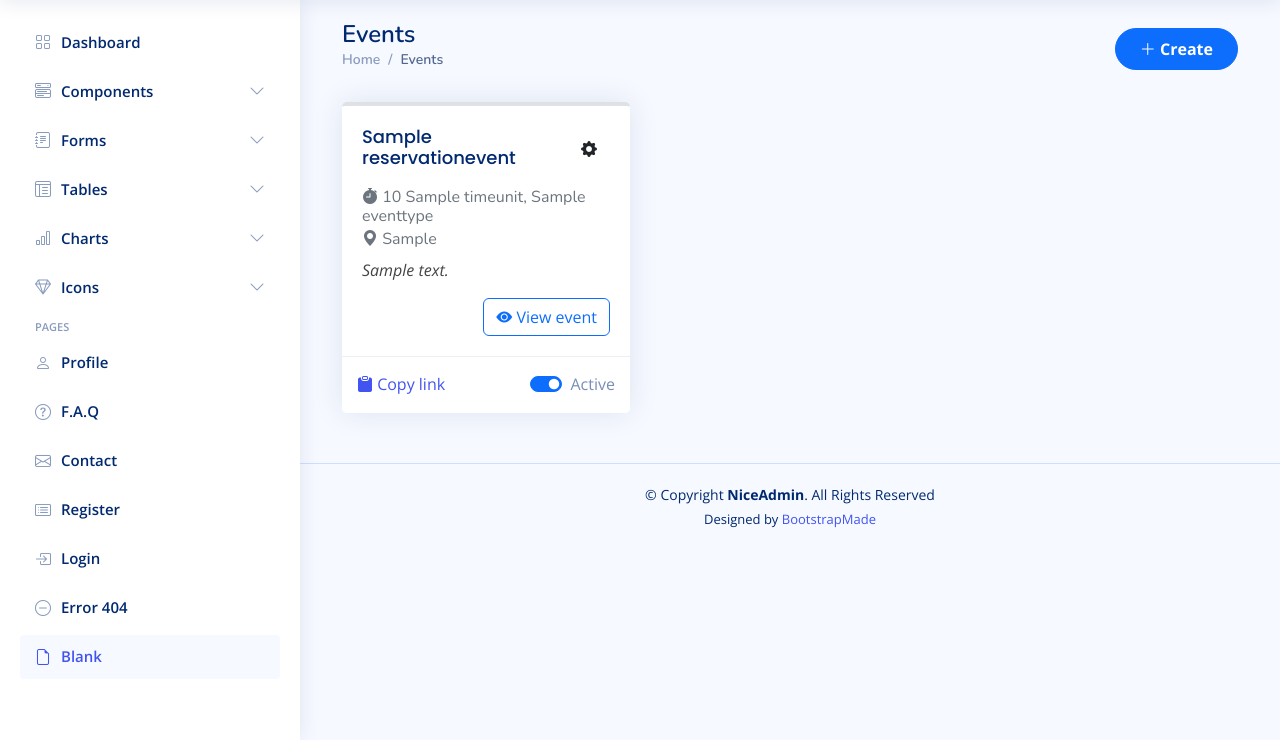
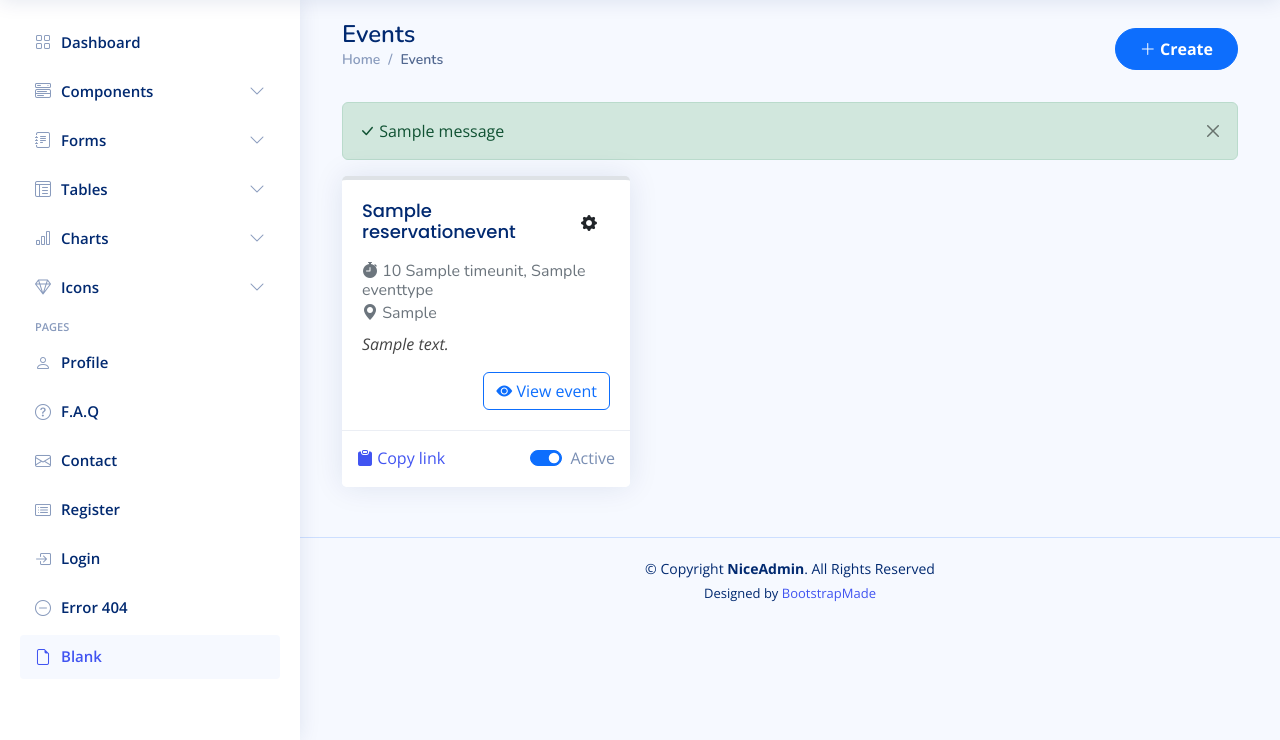
Before and after one commit to jaimenavarrete/reservations-system, a Django app: page /events/ in a window 1280 px wide. Shown: the part 60-800 px from the top of the page. Run offline with Django 4.2, Linux system fonts and the light colour scheme; tables that the repository leaves empty hold one stand-in row (values such as "Sample post"); one stand-in notice (Sample message) is shown; some libraries are stand-ins or nearby versions.

Commit message:
Add reservation event creation feature
- Adds event creation form.
- Implements and configure messages framework.
- Adds url names.

```diff
--- a/events/templates/events/create_event.html
+++ b/events/templates/events/create_event.html
@@ -110,7 +110,9 @@
                             name="event-type"
                             aria-label="Event type"
                         >
-                            <option selected="">Choose an event type</option>
+                            <option value="" selected="">
+                                Choose an event type
+                            </option>
                             <option value="1">One-to-One</option>
                             <option value="2">Group</option>
                         </select>
@@ -158,7 +160,7 @@
                             type="text"
                             class="form-control"
                             id="link"
-                            name="link"
+                            name="event-link"
                             placeholder="Event link"
                         />
                         <label for="link">
--- a/events/templates/events/index.html
+++ b/events/templates/events/index.html
@@ -29,6 +29,8 @@
 <!-- MAIN CONTENT -->
 
 <div class="container">
+    {% include 'components/messages.html' %}
+
     <section class="row gx-3">
         {% for event in reservation_events %}
 
@@ -98,17 +100,26 @@
                         ><i class="bi bi-clipboard-fill"></i> Copy link</a
                     >
                     <div class="form-check form-switch">
+                        <!-- prettier-ignore -->
                         <input
                             class="form-check-input"
                             type="checkbox"
                             id="{{ event.event_link }}"
+                            {% if event.active %}
                             checked=""
+                            {% endif %}
                         />
                         <label
                             class="form-check-label"
                             for="{{ event.event_link }}"
-                            >Active</label
                         >
+                            <!-- prettier-ignore -->
+                            {% if event.active %}
+                            Active
+                            {% else %}
+                            Inactive
+                            {% endif %}
+                        </label>
                     </div>
                 </div>
             </article>
--- a/events/urls.py
+++ b/events/urls.py
@@ -1,7 +1,9 @@
 from django.urls import path
 from . import views
 
+app_name = "events"
+
 urlpatterns = [
-    path('', views.index),
-    path('create_event/', views.create_event)
+    path('', views.index, name='index'),
+    path('create_event/', views.create_event, name='create_event')
 ]
--- a/events/views.py
+++ b/events/views.py
@@ -1,4 +1,5 @@
-from django.shortcuts import render
+from django.shortcuts import render, redirect
+from django.contrib import messages
 from .models import ReservationEvent
 
 # Create your views here.
@@ -10,4 +11,24 @@ def index(request) :
     })
 
 def create_event(request) :
+    if(request.method == 'POST') :
+        ReservationEvent.objects.create(
+            title = request.POST['title'],
+            description = request.POST['description'],
+            internal_note = request.POST['internal-note'],
+            duration = request.POST['duration'],
+            time_unit_id = 1,
+            location = request.POST['location'],
+            event_type_id = request.POST['event-type'],
+            max_spots = request.POST['max-spots'],
+            display_current_spots_number = request.POST.get('display-current-spots-number', False),
+            color_hex_code = request.POST['color-hex-code'],
+            event_link = request.POST['event-link'],
+            created_by = 'userid'
+        )
+
+        messages.success(request, "The event was created successfully!")
+
+        return redirect('events:index')
+
     return render(request, 'events/create_event.html')
--- /dev/null
+++ b/templates/components/messages.html
@@ -0,0 +1,34 @@
+<!-- prettier-ignore -->
+{% if messages %}
+
+
+{% for message in messages %}
+
+<div class="alert {{ message.tags }} alert-dismissible fade show" role="alert">
+    {% if message.level == DEFAULT_MESSAGE_LEVELS.DEBUG %}
+    <i class="bi bi-exclamation-lg"></i>
+    {% elif message.level == DEFAULT_MESSAGE_LEVELS.INFO %}
+    <i class="bi bi-info-lg"></i>
+    {% elif message.level == DEFAULT_MESSAGE_LEVELS.SUCCESS %}
+    <i class="bi bi-check-lg"></i>
+    {% elif message.level == DEFAULT_MESSAGE_LEVELS.WARNING %}
+    <i class="bi bi-exclamation-triangle-fill"></i>
+    {% elif message.level == DEFAULT_MESSAGE_LEVELS.ERROR %}
+    <i class="bi bi-x-lg"></i>
+    {% endif %}
+
+    <!-- prettier-ignore -->
+    {{ message }}
+
+    <button
+        type="button"
+        class="btn-close"
+        data-bs-dismiss="alert"
+        aria-label="Close"
+    ></button>
+</div>
+
+<!-- prettier-ignore -->
+{% endfor %}
+
+{% endif %}
```
Also changed, not shown: reservations_system/settings.py (+11 -0 lines).
